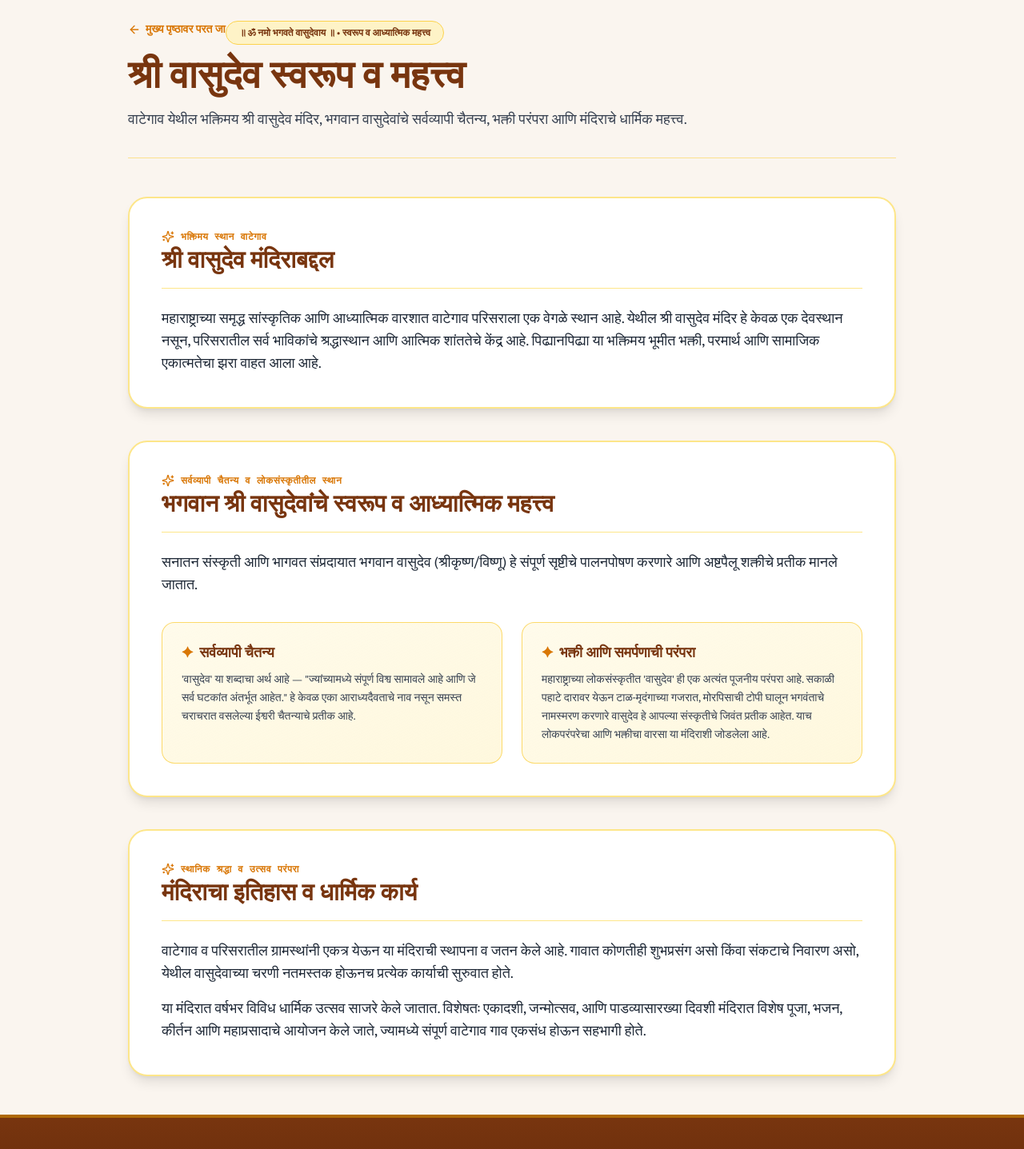
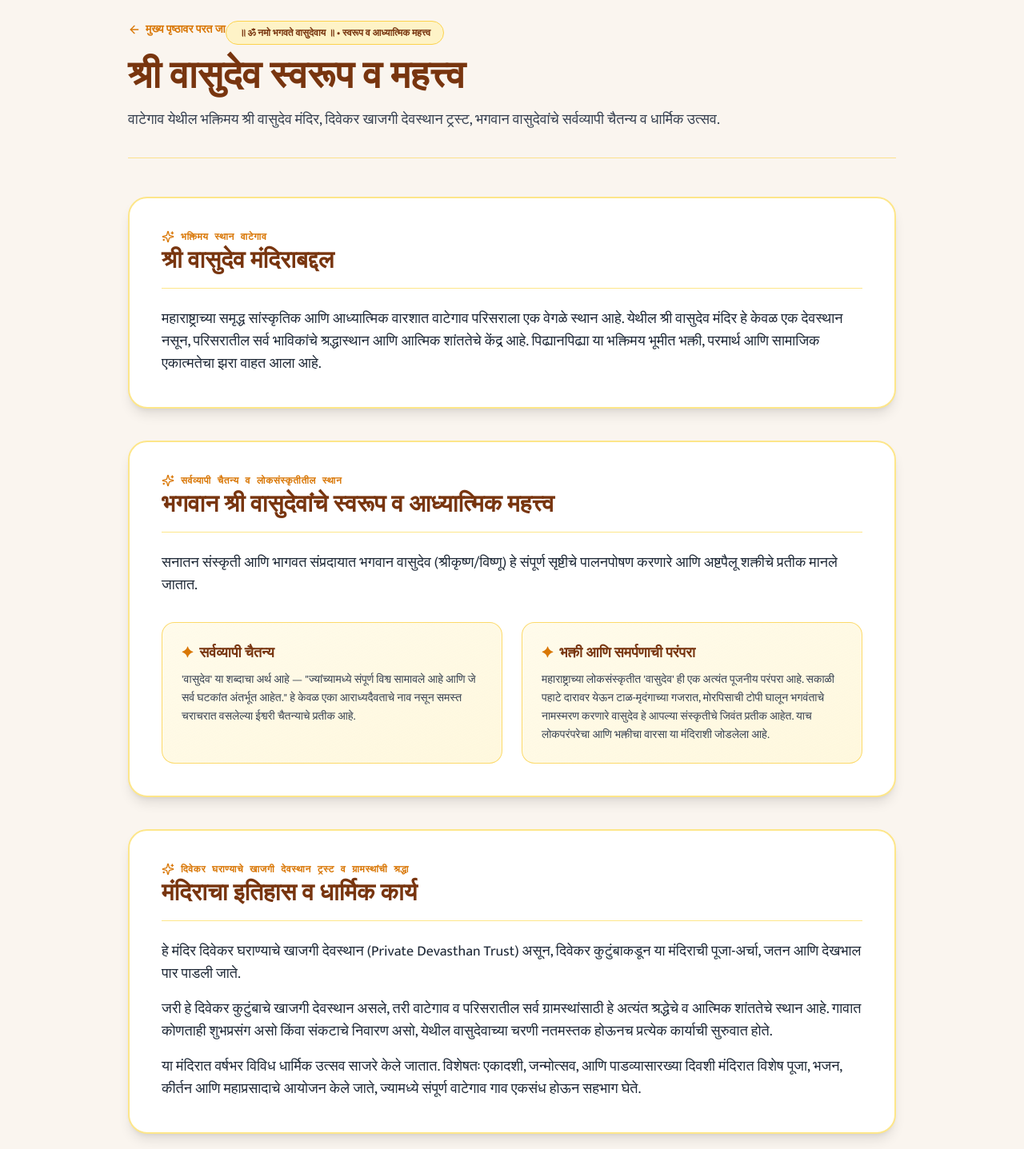
Before and after one commit to Kaustubh-465/Vasudev-Mandir, a Next.js app: page /who-is-vasudev in a window 1280 px wide. Shown: the part 120-1557 px from the top of the page at 80% size. Built offline with nearby package versions, Linux system fonts and the light colour scheme.

Commit message:
Clarify Divekar family private devasthan trust details in heritage section

```diff
--- a/src/app/who-is-vasudev/page.tsx
+++ b/src/app/who-is-vasudev/page.tsx
@@ -4,7 +4,7 @@ import React from "react";
 import Link from "next/link";
 import { useLanguage } from "@/context/LanguageContext";
 import { vasudevCitations } from "@/data/citations";
-import { BookOpen, Sparkles, ArrowLeft, Heart, Sun, Calendar, Landmark } from "lucide-react";
+import { BookOpen, Sparkles, ArrowLeft } from "lucide-react";
 
 export default function WhoIsVasudevPage() {
   const { language } = useLanguage();
@@ -31,14 +31,14 @@ export default function WhoIsVasudevPage() {
 
         <p className="text-lg text-gray-700 font-devanagari leading-relaxed max-w-3xl">
           {language === "mr"
-            ? "वाटेगाव येथील भक्तिमय श्री वासुदेव मंदिर, भगवान वासुदेवांचे सर्वव्यापी चैतन्य, भक्ती परंपरा आणि मंदिराचे धार्मिक महत्त्व."
-            : "Devotional sanctuary of Shri Vasudev Mandir Wategaon, all-pervading divine consciousness, and cultural traditions."}
+            ? "वाटेगाव येथील भक्तिमय श्री वासुदेव मंदिर, दिवेकर खाजगी देवस्थान ट्रस्ट, भगवान वासुदेवांचे सर्वव्यापी चैतन्य व धार्मिक उत्सव."
+            : "Devotional sanctuary of Shri Vasudev Mandir Wategaon, Divekar private devasthan trust, divine consciousness, and celebrations."}
         </p>
       </div>
 
-      {/* Main Highlights Sections */}
+      {/* Main Content Sections */}
       <div className="space-y-10">
-        {vasudevCitations.map((section, idx) => (
+        {vasudevCitations.map((section) => (
           <div
             key={section.id}
             id={section.id}
--- a/src/data/citations.ts
+++ b/src/data/citations.ts
@@ -23,7 +23,7 @@ export const vasudevCitations: CitationSection[] = [
     content: [
       {
         mr: "महाराष्ट्राच्या समृद्ध सांस्कृतिक आणि आध्यात्मिक वारशात वाटेगाव परिसराला एक वेगळे स्थान आहे. येथील श्री वासुदेव मंदिर हे केवळ एक देवस्थान नसून, परिसरातील सर्व भाविकांचे श्रद्धास्थान आणि आत्मिक शांततेचे केंद्र आहे. पिढ्यानपिढ्या या भक्तिमय भूमीत भक्ती, परमार्थ आणि सामाजिक एकात्मतेचा झरा वाहत आला आहे.",
-        en: "Wategaon holds a unique position in Maharashtra's rich cultural and spiritual heritage. Shree Vasudev Mandir is not merely a temple, but a sanctuary of faith and spiritual peace for all devotees.",
+        en: "Wategaon holds a unique position in Maharashtra's rich cultural and spiritual heritage. Shree Vasudev Mandir is a sanctuary of faith and spiritual peace for all devotees.",
       },
     ],
   },
@@ -73,16 +73,20 @@ export const vasudevCitations: CitationSection[] = [
       en: "Temple Heritage & Religious Gatherings",
     },
     subtitle: {
-      mr: "स्थानिक श्रद्धा व उत्सव परंपरा",
-      en: "Local Faith & Festival Celebrations",
+      mr: "दिवेकर घराण्याचे खाजगी देवस्थान ट्रस्ट व ग्रामस्थांची श्रद्धा",
+      en: "Divekar Family Private Devasthan Trust & Local Faith",
     },
     content: [
       {
-        mr: "वाटेगाव व परिसरातील ग्रामस्थांनी एकत्र येऊन या मंदिराची स्थापना व जतन केले आहे. गावात कोणतीही शुभप्रसंग असो किंवा संकटाचे निवारण असो, येथील वासुदेवाच्या चरणी नतमस्तक होऊनच प्रत्येक कार्याची सुरुवात होते.",
-        en: "Preserved with devotion by the villagers of Wategaon, every auspicious occasion in the village begins with seeking Lord Vasudev's blessings.",
+        mr: "हे मंदिर दिवेकर घराण्याचे खाजगी देवस्थान (Private Devasthan Trust) असून, दिवेकर कुटुंबाकडून या मंदिराची पूजा-अर्चा, जतन आणि देखभाल पार पाडली जाते.",
+        en: "This shrine is maintained and preserved by the Divekar family as a private devasthan trust.",
       },
       {
-        mr: "या मंदिरात वर्षभर विविध धार्मिक उत्सव साजरे केले जातात. विशेषतः एकादशी, जन्मोत्सव, आणि पाडव्यासारख्या दिवशी मंदिरात विशेष पूजा, भजन, कीर्तन आणि महाप्रसादाचे आयोजन केले जाते, ज्यामध्ये संपूर्ण वाटेगाव गाव एकसंध होऊन सहभागी होते.",
+        mr: "जरी हे दिवेकर कुटुंबाचे खाजगी देवस्थान असले, तरी वाटेगाव व परिसरातील सर्व ग्रामस्थांसाठी हे अत्यंत श्रद्धेचे व आत्मिक शांततेचे स्थान आहे. गावात कोणताही शुभप्रसंग असो किंवा संकटाचे निवारण असो, येथील वासुदेवाच्या चरणी नतमस्तक होऊनच प्रत्येक कार्याची सुरुवात होते.",
+        en: "While preserved by the Divekar family, it is revered by all of Wategaon where every auspicious occasion begins with seeking Lord Vasudev's blessings.",
+      },
+      {
+        mr: "या मंदिरात वर्षभर विविध धार्मिक उत्सव साजरे केले जातात. विशेषतः एकादशी, जन्मोत्सव, आणि पाडव्यासारख्या दिवशी मंदिरात विशेष पूजा, भजन, कीर्तन आणि महाप्रसादाचे आयोजन केले जाते, ज्यामध्ये संपूर्ण वाटेगाव गाव एकसंध होऊन सहभाग घेते.",
         en: "Various celebrations are organized throughout the year, especially on Ekadashi, Janmashtami, and Padwa with pooja, bhajan, and Mahaprasad.",
       },
     ],
```
